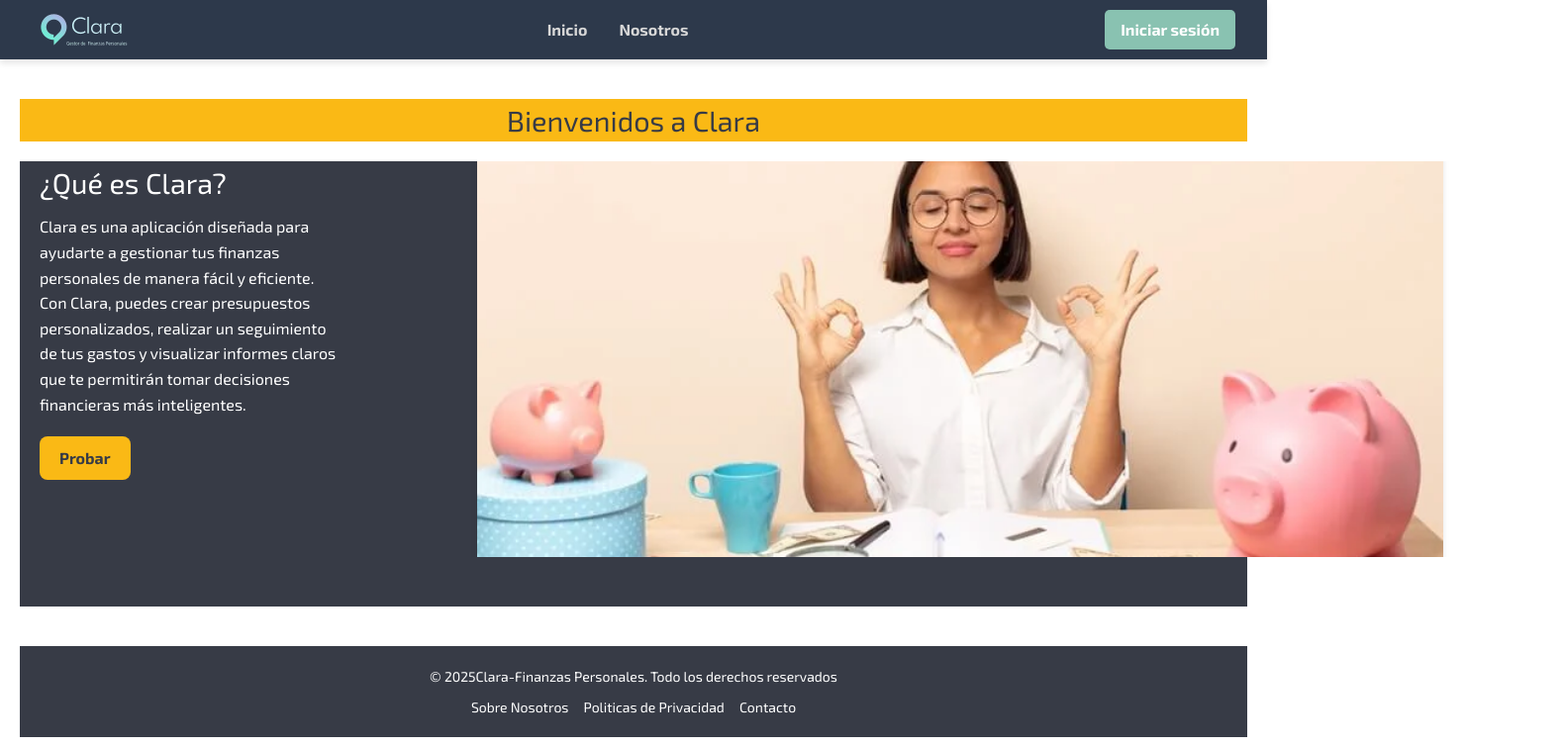
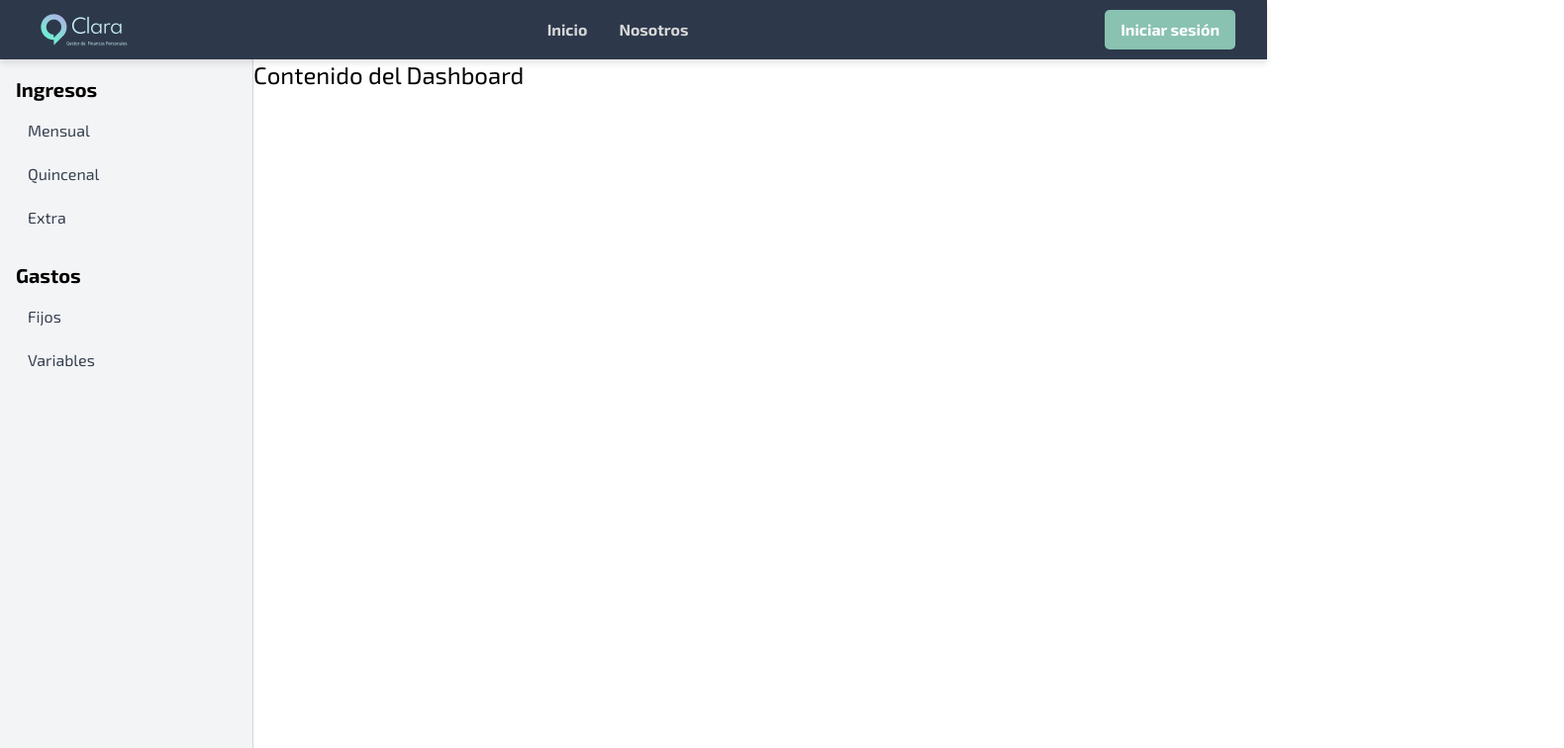
Before and after one commit to No-Country-simulation/equipo-s20-14-webapp, a React (Vite) app in the folder Frontend/front/: page /dashboard in a window 1280 px wide. Shown: the top 756 px of the page at 99% size, 1580 px wide, since content can reach past the window. Built offline with nearby package versions, Linux system fonts and the light colour scheme.

Commit message:
Dashboard

```diff
--- a/Frontend/front/package.json
+++ b/Frontend/front/package.json
@@ -12,6 +12,7 @@
   "dependencies": {
     "react": "^18.3.1",
     "react-dom": "^18.3.1",
+    "react-router-dom": "^7.1.3",
     "react-slick": "^0.30.3",
     "slick-carousel": "^1.8.1"
   },
--- /dev/null
+++ b/Frontend/front/src/App.jsx
@@ -0,0 +1,20 @@
+import { BrowserRouter as Router, Routes, Route } from "react-router-dom";
+import { FinanzasApp } from "./pages/FinanzasApp";
+import { Dashboard } from "./pages/Dashboard/Dashboard";
+import { Ingresos } from "./pages/Dashboard/Ingresos";
+
+export default function App() {
+  return (
+    <Router>
+      <Routes>
+        <Route path="/" element={<FinanzasApp />} />
+
+        {/* Ruta para el Dashboard y sus rutas hijas */}
+        <Route path="/dashboard" element={<Dashboard />}>
+          {/* Ruta dinámica para ingresos */}
+          <Route path="ingresos/:tipo" element={<Ingresos />} />
+        </Route>
+      </Routes>
+    </Router>
+  );
+}
--- a/Frontend/front/src/FinanzasApp.jsx
+++ /dev/null
@@ -1,16 +0,0 @@
-
-import Header from './components/Header';
-import HomePage from './components/HomePage';
-
-
-export const FinanzasApp = () => {
-    return (
-
-
-        <div>
-            <Header/>
-            <HomePage/>
-        </div>
-
-    );
-};
--- /dev/null
+++ b/Frontend/front/src/components/Dashboard/SidebarMenu.jsx
@@ -0,0 +1,28 @@
+import React from "react";
+import { Link } from "react-router-dom";
+
+export const SidebarMenu = ({ sections }) => {
+  return (
+    <div className="w-64 h-screen bg-gray-100 border-r border-gray-300 p-4">
+      {sections.map((section, index) => (
+        <div key={index} className="mb-6">
+          {/* Título principal */}
+          <h2 className="text-xl font-bold mb-2">{section.title}</h2>
+          {/* Subtítulos */}
+          <ul className="space-y-1">
+            {section.subItems.map((item, subIndex) => (
+              <li key={subIndex}>
+                <Link
+                  to={item.path}
+                  className="block px-3 py-2 rounded-md text-gray-700 hover:bg-gray-200"
+                >
+                  {item.label}
+                </Link>
+              </li>
+            ))}
+          </ul>
+        </div>
+      ))}
+    </div>
+  );
+};
--- a/Frontend/front/src/main.jsx
+++ b/Frontend/front/src/main.jsx
@@ -1,10 +1,10 @@
-import { StrictMode } from 'react'
-import { createRoot } from 'react-dom/client'
-import './index.css'
-import { FinanzasApp } from './FinanzasApp'
+import { StrictMode } from "react";
+import { createRoot } from "react-dom/client";
+import App from "./App";
+import "./index.css";
 
-createRoot(document.getElementById('root')).render(
+createRoot(document.getElementById("root")).render(
   <StrictMode>
-    <FinanzasApp />
-  </StrictMode>,
-)
+    <App />
+  </StrictMode>
+);
--- /dev/null
+++ b/Frontend/front/src/pages/Dashboard/Dashboard.jsx
@@ -0,0 +1,37 @@
+import React from "react";
+import Header from "../../components/Header";
+import { SidebarMenu } from "../../components/Dashboard/SidebarMenu";
+import { Outlet } from "react-router-dom";
+
+const sections = [
+  {
+    title: "Ingresos",
+    subItems: [
+      { label: "Mensual", path: "/dashboard/ingresos/mensual" },
+      { label: "Quincenal", path: "/dashboard/ingresos/quincenal" },
+      { label: "Extra", path: "/dashboard/ingresos/extra" },
+    ],
+  },
+  {
+    title: "Gastos",
+    subItems: [
+      { label: "Fijos", path: "/egresos/fijos" },
+      { label: "Variables", path: "/egresos/variables" },
+    ],
+  },
+];
+
+export const Dashboard = () => {
+  return (
+    <div>
+      <Header />
+      <div className="flex ">
+        <SidebarMenu sections={sections} />
+        <div className="">
+          <h1 className="text-2xl">Contenido del Dashboard</h1>
+          <Outlet />
+        </div>
+      </div>
+    </div>
+  );
+};
--- /dev/null
+++ b/Frontend/front/src/pages/Dashboard/Ingresos.jsx
@@ -0,0 +1,28 @@
+import React from "react";
+import { useParams } from "react-router-dom";
+
+export const Ingresos = () => {
+  const { tipo } = useParams();
+
+  console.log(tipo);
+
+  const renderContent = () => {
+    switch (tipo) {
+      case "mensual":
+        return <p>Contenido para Ingresos Mensual</p>;
+      case "quincenal":
+        return <p>Contenido para Ingresos Quincenal</p>;
+      case "extra":
+        return <p>Contenido para Ingresos Extra</p>;
+      default:
+        return <p>Sección no encontrada</p>;
+    }
+  };
+
+  return (
+    <div>
+      <h1>Ingresos - {tipo.charAt(0).toUpperCase() + tipo.slice(1)}</h1>
+      {renderContent()}
+    </div>
+  );
+};
--- /dev/null
+++ b/Frontend/front/src/pages/FinanzasApp.jsx
@@ -0,0 +1,11 @@
+import Header from "../components/Header";
+import HomePage from "../components/HomePage";
+
+export const FinanzasApp = () => {
+  return (
+    <div>
+      <Header />
+      <HomePage />
+    </div>
+  );
+};
```
Also changed, not shown: 1 other file (tests, documents, lock files or other folders).
